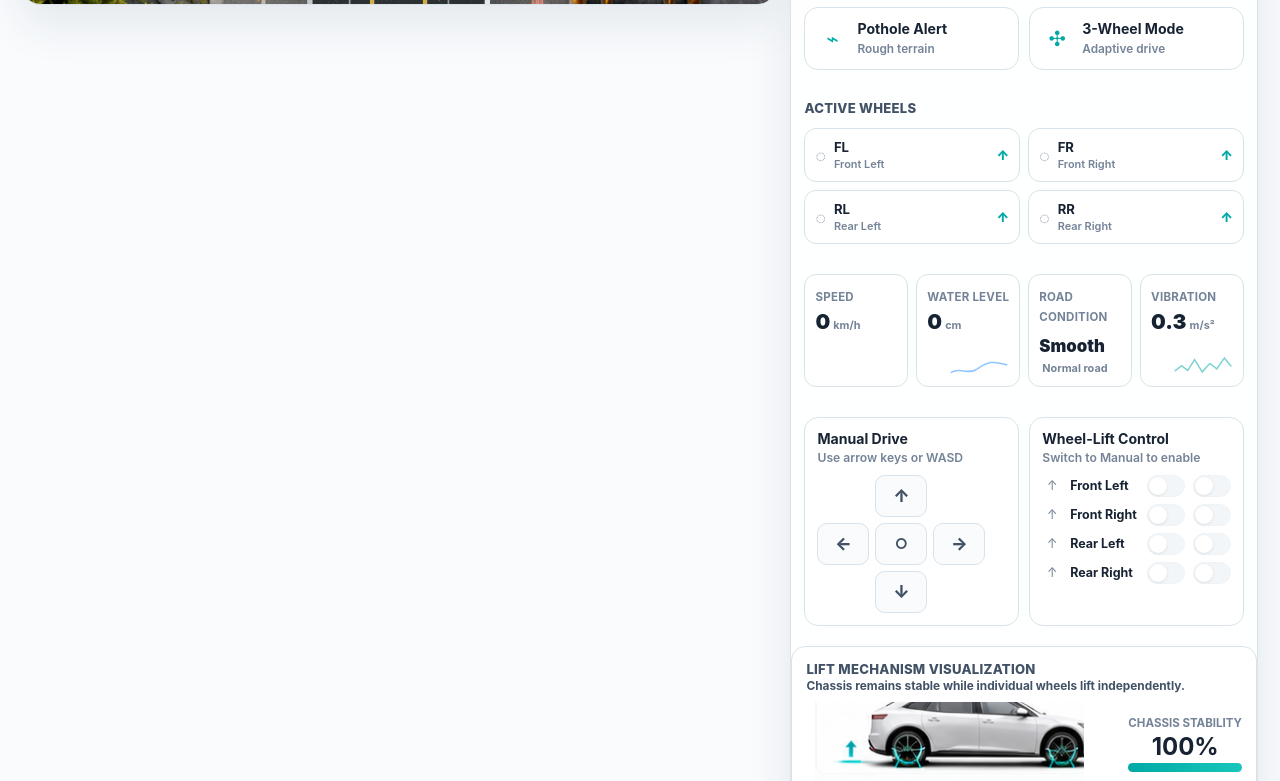
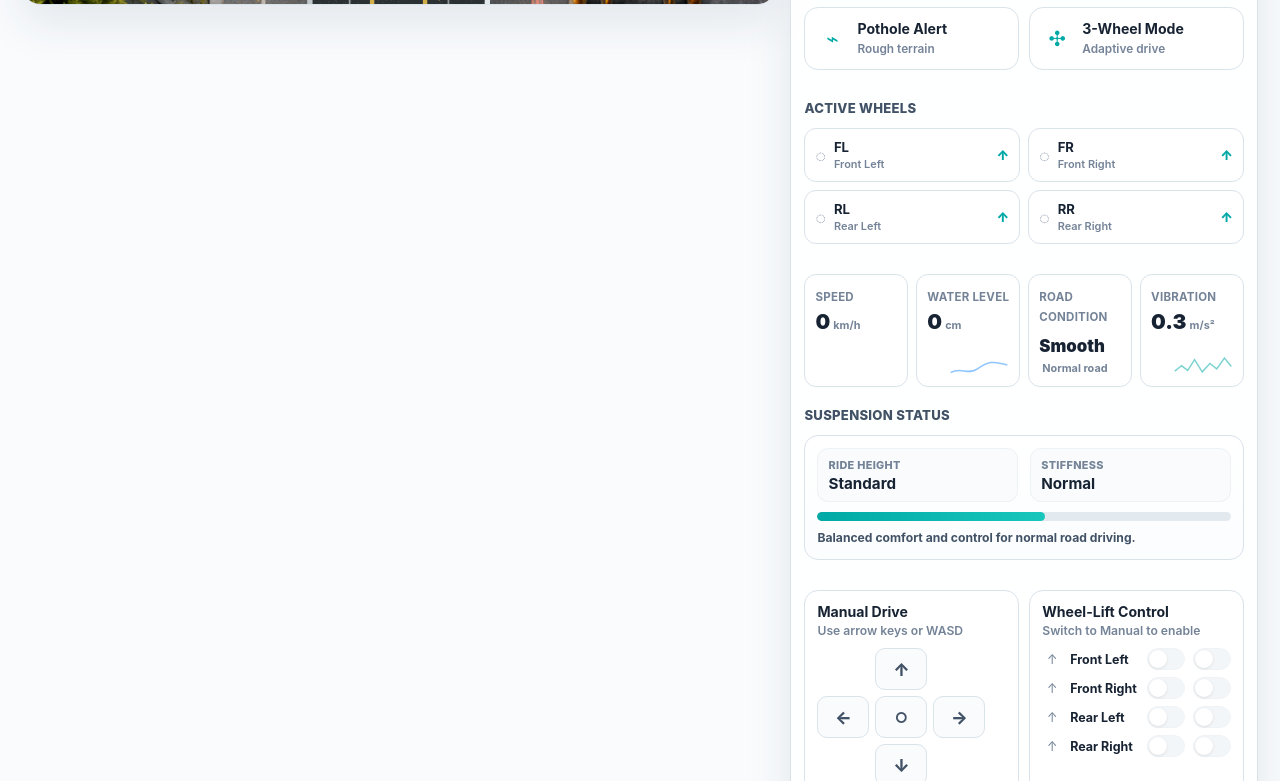
Before and after one commit to mwaiz0585-hue/smartlift-group21-simulator, a plain HTML site: page index.html in a window 1280 px wide. Shown: the part 887-1668 px from the top of the page. Drawn offline with Linux system fonts and the light colour scheme.

Commit message:
new suspension status panel update

```diff
--- a/index.html
+++ b/index.html
@@ -278,7 +278,7 @@
       <header class="topbar">
         <div class="title" id="pageTitle">
           <h1>SmartLift <span>Vehicle Simulator</span></h1>
-          <p>Drive into a hazard zone and watch the edge AI decide or take manual control.</p>
+          <p>Drive into a hazard zone and watch the edge AI decide — or take manual control.</p>
         </div>
         <div class="top-actions" id="topActions"></div>
       </header>
--- a/state.js
+++ b/state.js
@@ -40,8 +40,8 @@ const SmartLift = (() => {
   // shown to the user so the onboard AI objective isn't just implied.
   const MODE_INFO = {
     NORMAL:    { label: 'Normal',        sub: 'Standard ride height',  icon: '◇', tag: 'good',  reasoning: 'No hazard detected. Maintaining standard ride height for fuel efficiency and comfort.' },
-    FLOOD:     { label: 'Flood Mode',    sub: 'High water level',      icon: '♒', tag: 'alert', reasoning: 'Water level exceeds 15cm threshold. Lifting all four wheels to maximum 150mm to keep the chassis and intake above the waterline.' },
-    POTHOLE:   { label: 'Pothole Alert', sub: 'Rough terrain',         icon: '⌁', tag: 'warn',  reasoning: 'Vibration signature matches an uneven-surface profile. Pre-emptively cycling diagonal wheel pairs to absorb impact before it reaches the chassis.' },
+    FLOOD:     { label: 'Flood Mode',    sub: 'High water level',      icon: '♒', tag: 'alert', reasoning: 'Water level exceeds 15cm threshold. Lifting all four wheels to maximum 150mm while using a firmer stabilised setup to keep the chassis and intake above the waterline.' },
+    POTHOLE:   { label: 'Pothole Alert', sub: 'Rough terrain',         icon: '⌁', tag: 'warn',  reasoning: 'Vibration signature matches an uneven-surface profile. Suspension stiffness is slightly softened so the wheel modules can absorb rough impact while maintaining chassis stability.' },
     EMERGENCY: { label: '3-Wheel Mode',  sub: 'Adaptive drive',        icon: '✣', tag: 'alert', reasoning: 'Wheel obstruction reported on Front-Left. Retracting the affected module and redistributing load across the remaining three wheels to keep the vehicle mobile.' },
   };
 
@@ -86,6 +86,23 @@ const SmartLift = (() => {
     return { FL: 'normal', FR: 'normal', RL: 'normal', RR: 'normal' };
   }
 
+  const SUSPENSION_PRESETS = {
+    NORMAL:    { rideHeight: 'Standard', rideHeightMm: 0,   stiffnessLabel: 'Normal',             stiffnessPct: 55, note: 'Balanced comfort and control for normal road driving.' },
+    FLOOD:     { rideHeight: '+150 mm',   rideHeightMm: 150, stiffnessLabel: 'Firm / Stabilised',  stiffnessPct: 72, note: 'Raised ride height with firmer control to keep the chassis stable above floodwater.' },
+    POTHOLE:   { rideHeight: '+60 mm',    rideHeightMm: 60,  stiffnessLabel: 'Slightly Softened',  stiffnessPct: 38, note: 'Softened damping helps the wheels absorb pothole impact before it reaches the chassis.' },
+    EMERGENCY: { rideHeight: 'Adaptive',  rideHeightMm: 90,  stiffnessLabel: 'Load Stabilised',    stiffnessPct: 82, note: 'Stiffer load control supports emergency 3-wheel mobility and reduces body roll.' },
+    MANUAL:    { rideHeight: 'Custom',    rideHeightMm: 0,   stiffnessLabel: 'Manual Custom',      stiffnessPct: 50, note: 'Driver has manually adjusted wheel modules. Edge AI is monitoring but not commanding suspension.' },
+  };
+
+  function applySuspensionPreset(mode) {
+    const p = SUSPENSION_PRESETS[mode] || SUSPENSION_PRESETS.NORMAL;
+    vehicle.rideHeight = p.rideHeight;
+    vehicle.rideHeightMm = p.rideHeightMm;
+    vehicle.stiffnessLabel = p.stiffnessLabel;
+    vehicle.stiffnessPct = p.stiffnessPct;
+    vehicle.stiffnessNote = p.note;
+  }
+
   // --- The simulator vehicle (the one you actively drive) ---
   const vehicle = {
     id: 'SL-04',
@@ -99,6 +116,8 @@ const SmartLift = (() => {
     pendingSince: 0,
     water: 0, vibration: 0.3,
     road: 'Smooth', roadSub: 'Normal road',
+    rideHeight: 'Standard', rideHeightMm: 0, stiffnessLabel: 'Normal', stiffnessPct: 55,
+    stiffnessNote: 'Balanced comfort and control for normal road driving.',
     wheel: freshWheelState(),
     keys: new Set(),
     roughPulse: false,
@@ -149,18 +168,24 @@ const SmartLift = (() => {
     if (mode === 'NORMAL') {
       vehicle.water = Math.max(0, vehicle.water - 4);
       vehicle.road = 'Smooth'; vehicle.roadSub = 'Normal road'; vehicle.vibration = 0.3;
+      applySuspensionPreset('NORMAL');
       setWheelPattern(freshWheelState());
     }
     if (mode === 'FLOOD') {
       vehicle.water = 32; vehicle.road = 'Flood Zone'; vehicle.roadSub = 'High water level'; vehicle.vibration = 0.7;
+      applySuspensionPreset('FLOOD');
       setWheelPattern({ FL: 'lifted', FR: 'lifted', RL: 'lifted', RR: 'lifted' });
     }
     if (mode === 'POTHOLE') {
       vehicle.road = 'Rough'; vehicle.roadSub = 'Uneven surface'; vehicle.vibration = 2.4;
+      applySuspensionPreset('POTHOLE');
       setWheelPattern(vehicle.roughPulse ? { FL: 'lifted', RR: 'lifted' } : { FR: 'lifted', RL: 'lifted' });
+      vehicle.stiffnessPct = vehicle.roughPulse ? 34 : 42;
+      vehicle.stiffnessLabel = vehicle.roughPulse ? 'Slightly Softened' : 'Adaptive Soft';
     }
     if (mode === 'EMERGENCY') {
       vehicle.road = 'Wheel blocked'; vehicle.roadSub = 'Risk reported'; vehicle.vibration = 1.8;
+      applySuspensionPreset('EMERGENCY');
       setWheelPattern({ FL: 'retracted' });
     }
 
@@ -277,6 +302,7 @@ const SmartLift = (() => {
     const targetState = kind === 'lift' ? (current === 'lifted' ? 'normal' : 'lifted') : (current === 'retracted' ? 'normal' : 'retracted');
     vehicle.wheel[wheel] = targetState;
     vehicle.road = 'Manual override'; vehicle.roadSub = 'Driver controlled';
+    applySuspensionPreset('MANUAL');
     addLog(targetState === 'retracted' ? 'ALERT' : 'INFO', `${WHEEL_NAMES[wheel]} ${targetState}`, `Driver manually set ${WHEEL_NAMES[wheel]} module to ${targetState}.`);
     fleetSyncSimVehicle();
     notify();
@@ -291,6 +317,8 @@ const SmartLift = (() => {
       vehicle._pulseLast = now;
       vehicle.roughPulse = !vehicle.roughPulse;
       setWheelPattern(vehicle.roughPulse ? { FL: 'lifted', RR: 'lifted' } : { FR: 'lifted', RL: 'lifted' });
+      vehicle.stiffnessPct = vehicle.roughPulse ? 34 : 42;
+      vehicle.stiffnessLabel = vehicle.roughPulse ? 'Slightly Softened' : 'Adaptive Soft';
     }
   }
 
@@ -354,7 +382,7 @@ const SmartLift = (() => {
   recomputeMaintenanceAlerts();
 
   return {
-    WHEEL_NAMES, MODE_INFO, ZONES, VEHICLE_PROFILES, getVehicleProfile, selectFleetVehicle,
+    WHEEL_NAMES, MODE_INFO, ZONES, VEHICLE_PROFILES, SUSPENSION_PRESETS, getVehicleProfile, selectFleetVehicle,
     vehicle, fleet,
     get selectedVehicleId() { return selectedVehicleId; },
     get roadReports() { return roadReports; },
--- a/vehicle.css
+++ b/vehicle.css
@@ -188,6 +188,69 @@
 .metric .mini-chart { position: absolute; right: 8px; bottom: 8px; width: 64px; height: 26px; opacity: .5; }
 .metric .mini-chart path { fill: none; stroke: var(--teal); stroke-width: 2; }
 .metric .mini-chart.blue path { stroke: var(--blue); }
+
+
+.suspension-status-card {
+  border: 1px solid var(--border);
+  border-radius: 14px;
+  padding: 12px;
+  background: linear-gradient(180deg, #ffffff, #fbfdfe);
+  display: grid;
+  grid-template-columns: 1fr 1fr;
+  gap: 8px 12px;
+}
+.suspension-stat {
+  border: 1px solid #edf2f6;
+  border-radius: 11px;
+  padding: 9px 10px;
+  background: var(--surface-2);
+}
+.suspension-stat small {
+  display: block;
+  color: var(--muted);
+  font-weight: 800;
+  font-size: .68rem;
+  text-transform: uppercase;
+  letter-spacing: .03em;
+  margin-bottom: 3px;
+}
+.suspension-stat strong {
+  display: block;
+  color: var(--text);
+  font-size: .95rem;
+  line-height: 1.18;
+}
+.stiffness-meter {
+  grid-column: 1 / -1;
+  height: 9px;
+  border-radius: 99px;
+  background: #e3eaef;
+  overflow: hidden;
+  margin-top: 2px;
+}
+.stiffness-meter span {
+  display: block;
+  height: 100%;
+  width: 55%;
+  border-radius: inherit;
+  background: linear-gradient(90deg, var(--teal), var(--teal-2));
+  transition: width .28s ease, background .28s ease;
+}
+.suspension-status-card p {
+  grid-column: 1 / -1;
+  margin: 0;
+  color: var(--text-2);
+  font-size: .76rem;
+  line-height: 1.45;
+  font-weight: 650;
+}
+.suspension-status-card[data-mode="POTHOLE"] { border-color: rgba(246,168,0,.45); background: linear-gradient(180deg, rgba(246,168,0,.08), #fff); }
+.suspension-status-card[data-mode="POTHOLE"] .stiffness-meter span { background: linear-gradient(90deg, #f6a800, #ffd166); }
+.suspension-status-card[data-mode="FLOOD"] { border-color: rgba(37,141,255,.35); background: linear-gradient(180deg, rgba(37,141,255,.07), #fff); }
+.suspension-status-card[data-mode="FLOOD"] .stiffness-meter span { background: linear-gradient(90deg, var(--blue), var(--teal)); }
+.suspension-status-card[data-mode="EMERGENCY"] { border-color: rgba(239,78,78,.35); background: linear-gradient(180deg, rgba(239,78,78,.06), #fff); }
+.suspension-status-card[data-mode="EMERGENCY"] .stiffness-meter span { background: linear-gradient(90deg, var(--red), var(--yellow)); }
+.suspension-status-card[data-control="MANUAL"] { border-style: dashed; }
 
 .control-row { display: grid; grid-template-columns: 1fr 1fr; gap: 10px; }
 .mini-panel { border: 1px solid var(--border); border-radius: 14px; padding: 12px; background: var(--surface); }
--- a/vehicle.js
+++ b/vehicle.js
@@ -92,6 +92,16 @@ const VehiclePage = (() => {
             </div>
           </div>
 
+          <div class="section suspension-status-section" style="padding-top:0">
+            <h3 class="section-title">Suspension Status</h3>
+            <div class="suspension-status-card" id="suspensionStatusCard">
+              <div class="suspension-stat"><small>Ride Height</small><strong id="rideHeightValue">Standard</strong></div>
+              <div class="suspension-stat"><small>Stiffness</small><strong id="stiffnessValue">Normal</strong></div>
+              <div class="stiffness-meter"><span id="stiffnessBar"></span></div>
+              <p id="stiffnessNote">Balanced comfort and control for normal road driving.</p>
+            </div>
+          </div>
+
           <div class="section control-row">
             <div class="mini-panel">
               <h3>Manual Drive</h3>
@@ -145,7 +155,7 @@ const VehiclePage = (() => {
     const page = document.getElementById('page-vehicle');
     page.innerHTML = markup();
     document.getElementById('topActions').innerHTML = topActionsMarkup();
-    document.getElementById('pageTitle').innerHTML = `<h1>SmartLift <span>Vehicle Simulator</span></h1><p>Drive into a hazard zone and watch the edge AI decide or take manual control.</p>`;
+    document.getElementById('pageTitle').innerHTML = `<h1>SmartLift <span>Vehicle Simulator</span></h1><p>Drive into a hazard zone and watch the edge AI decide — or take manual control.</p>`;
 
     stageEl = document.getElementById('stage');
     carEl = document.getElementById('car');
@@ -305,6 +315,20 @@ const VehiclePage = (() => {
     document.getElementById('roadSub').textContent = v.roadSub;
     document.getElementById('vibrationValue').innerHTML = `${v.vibration.toFixed(1)}<span class="unit">m/s²</span>`;
 
+    const rideHeightValue = document.getElementById('rideHeightValue');
+    const stiffnessValue = document.getElementById('stiffnessValue');
+    const stiffnessBar = document.getElementById('stiffnessBar');
+    const stiffnessNote = document.getElementById('stiffnessNote');
+    const suspensionCard = document.getElementById('suspensionStatusCard');
+    if (rideHeightValue) rideHeightValue.textContent = v.rideHeight || 'Standard';
+    if (stiffnessValue) stiffnessValue.textContent = v.stiffnessLabel || 'Normal';
+    if (stiffnessBar) stiffnessBar.style.width = `${Math.max(8, Math.min(100, v.stiffnessPct || 55))}%`;
+    if (stiffnessNote) stiffnessNote.textContent = v.stiffnessNote || 'Balanced comfort and control for normal road driving.';
+    if (suspensionCard) {
+      suspensionCard.dataset.mode = v.mode;
+      suspensionCard.dataset.control = v.controlMode;
+    }
+
     // Wheels
     Object.keys(SmartLift.WHEEL_NAMES).forEach(w => {
       const status = v.wheel[w];
```
Also changed, not shown: 1 other file.
